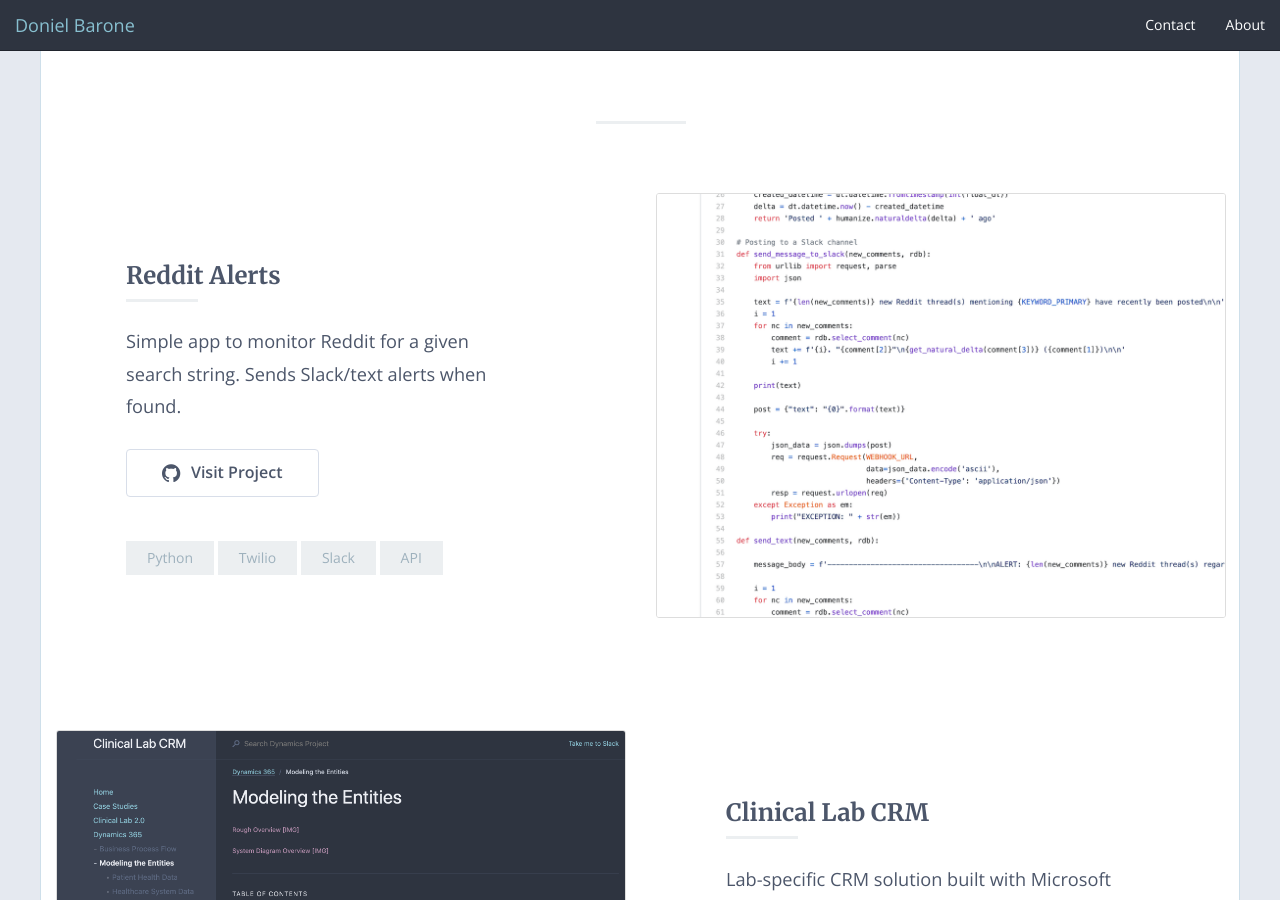
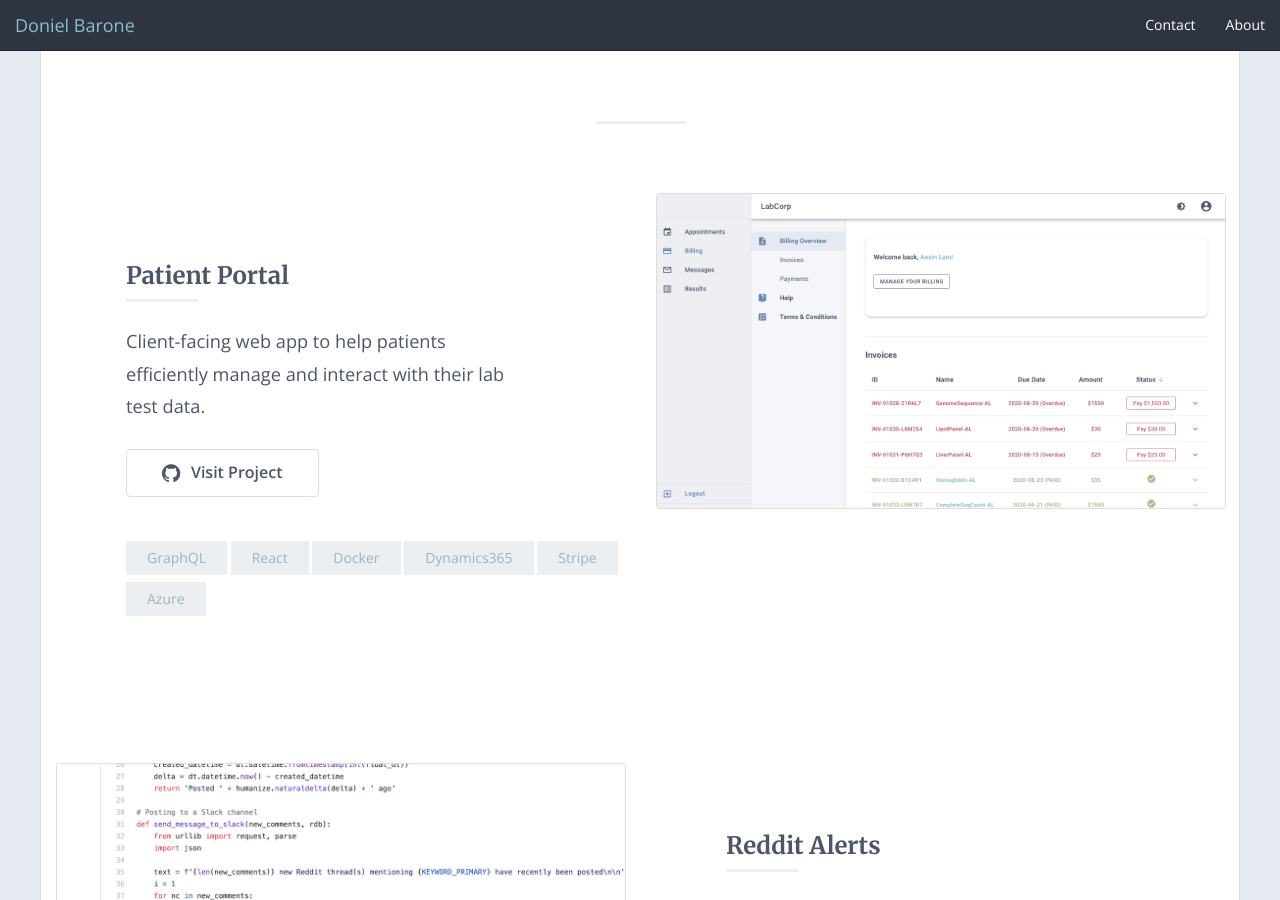
Before and after one commit to danielbarone/danielbarone.github.io, a Jekyll site: the page built from index.html, in a window 1280 px wide and 900 px high, scrolled down 737 px. Built offline with Jekyll 4.4.1, drawn with Linux system fonts in a browser that asks for light colours; nearby versions of some CDN libraries.

Commit message:
add patient portal

```diff
--- a/_layouts/home.html
+++ b/_layouts/home.html
@@ -16,10 +16,45 @@
 
             <div class="break"></div>
 
+            <!-- Post Right -->
+            <div class="wow fadeIn">
+              <div class="content-wrap">
+                <div class="row">
+                  <div class="col-xs-12 col-md-6">
+                    <div class="content">
+                      <h3 class="title">Patient Portal</h3>
+
+                      <p class="excerpt">Client-facing web app to help patients efficiently manage and interact with their lab test data.</p>
+
+                      <a href="https://github.com/danielbarone/patient-portal/" target="_blank" class="project-link"><button class="btn btn-default btn-lg"><i class="fa fa-github fa-lg"></i>Visit Project</button></a>
+
+                      <div class="tags">
+                        <span>GraphQL</span>
+                        <span>React</span>
+                        <span>Docker</span>
+                        <span>Dynamics365</span>
+                        <span>Stripe</span>
+                        <span>Azure</span>
+                      </div>
+
+                    </div>
+                  </div>
+                  <div class="col-xs-12 col-md-6">
+                    <img class="img-responsive img-radius" src="/img/posts/patient-portal.png" title="Clinical Lab Patient Portal">
+                  </div>
+                </div>
+              </div>
+            </div>
+
             <!-- Post Left -->
             <div class="wow fadeIn">
               <div class="content-wrap">
                 <div class="row">
+                  <!-- Img -->
+                  <div class="col-xs-12 col-md-6">
+                    <img class="img-responsive img-radius" src="/img/posts/reddit-text-alerts.png" title="Reddit Alerts">
+                  </div>
+                  <!-- Info -->
                   <div class="col-xs-12 col-md-6">
                     <div class="content">
                       <h3 class="title">Reddit Alerts</h3>
@@ -37,9 +72,6 @@
 
                     </div>
                   </div>
-                  <div class="col-xs-12 col-md-6">
-                    <img class="img-responsive img-radius" src="/img/posts/reddit-text-alerts.png" title="Reddit Alerts">
-                  </div>
                 </div>
               </div>
             </div>
@@ -48,17 +80,13 @@
             <div class="wow fadeIn">
               <div class="content-wrap">
                 <div class="row">
-                  <div class="col-xs-12 col-md-6">
-                    <img class="img-responsive img-radius" src="/img/posts/clinical-lab-crm.png" title="Clinical Lab CRM">
-                  </div>
+
+                  <!-- Info -->
                   <div class="col-xs-12 col-md-6">
                     <div class="content">
                       <h3 class="title">Clinical Lab CRM</h3>
-
                       <p class="excerpt">Lab-specific CRM solution built with Microsoft Dynamics.</p>
-
                       <a href="https://smoothstack.github.io/" target="_blank" class="project-link"><button class="btn btn-default btn-lg"><i class="fa fa-stethoscope fa-lg"></i>Visit Project</button></a>
-
                       <div class="tags">
                         <span>Dynamics365</span>
                         <span>.NET</span>
@@ -66,9 +94,14 @@
                         <span>Javascript</span>
                         <span>Stripe</span>
                       </div>
-
                     </div>
                   </div>
+
+                  <!-- Img -->
+                  <div class="col-xs-12 col-md-6">
+                    <img class="img-responsive img-radius" src="/img/posts/clinical-lab-crm.png" title="Clinical Lab CRM">
+                  </div>
+
                 </div>
               </div>
             </div>
@@ -77,30 +110,29 @@
             <div class="wow fadeIn">
               <div class="content-wrap">
                 <div class="row">
+
+                  <!-- Img -->
+                  <div class="col-xs-12 col-md-6">
+                    <img class="img-responsive img-radius" src="/img/posts/techcrunch.png" title="Antibiogram">
+                  </div>
+
+                  <!-- Info -->
                   <div class="col-xs-12 col-md-6">
                     <div class="content">
                       <h3 class="title">Antibiogram</h3>
-
                       <p class="excerpt">Runners up at the TechCrunch Disrupt SF Hackathon 2019</p>
-
                       <a href="https://devpost.com/software/disrupt-u739ji" target="_blank" class="project-link"><button class="btn btn-default btn-lg"><i class="fa fa-trophy fa-lg"></i>Visit Project</button></a>
-
                       <div class="tags">
                         <span>React</span>
                         <span>InterSystems</span>
                         <span>API</span>
                       </div>
-
                     </div>
                   </div>
-                  <div class="col-xs-12 col-md-6">
-                    <img class="img-responsive img-radius" src="/img/posts/techcrunch.png" title="Antibiogram">
-                  </div>
+
                 </div>
               </div>
             </div>
-
-
 
             <!-- {% for post in paginator.posts %}
               <div class="wow fadeIn">
```
Also changed, not shown: img/posts/patient-portal-login.png (added), img/posts/patient-portal.png (added), 1 other file.
